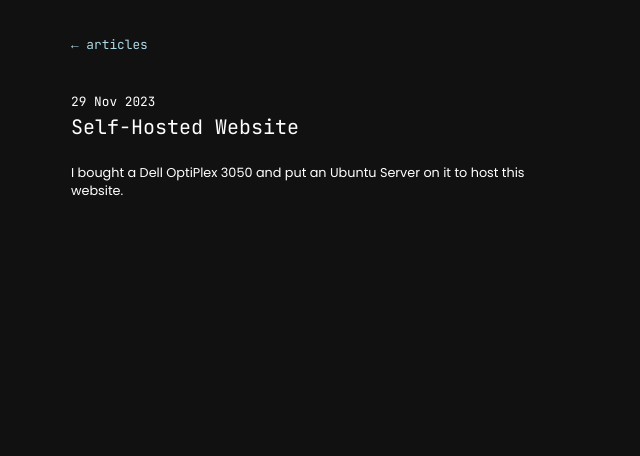
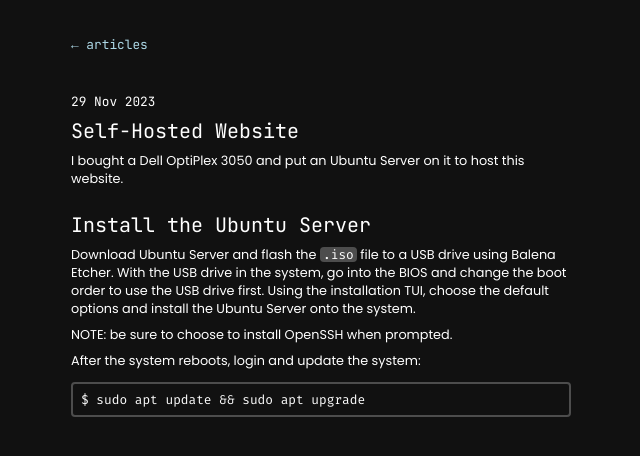
Before and after one commit to davisssamuel/self-hosted-website, a plain HTML site: page templates/self-hosted-website.html in a window 1280 px wide. Shown: the whole page, without its empty margins (319-959 px from the left). Drawn offline with Linux system fonts and the light colour scheme.

Commit message:
began working on article styling

```diff
--- a/static/article.css
+++ b/static/article.css
@@ -1,5 +1,6 @@
 @import url("https://fonts.googleapis.com/css2?family=JetBrains+Mono&display=swap");
 @import url("https://fonts.googleapis.com/css2?family=Poppins&display=swap");
+@import url("https://fonts.googleapis.com/css2?family=Fira+Mono&display=swap");
 
 :root {
   --color-background: #111111;
@@ -23,18 +24,15 @@ body {
   background-color: var(--color-background);
   color: var(--color-primary);
 }
-body > div {
-  max-width: 500px;
+body div {
   display: flex;
   flex-direction: column;
 }
-body > div p {
-  font-family: "Poppins", sans-serif;
+body > div {
+  max-width: 500px;
 }
-body > div > a {
-  /* padding-bottom: 0.5rem; */
-  /* margin-bottom: 1rem; */
-  /* border-bottom: 0.1rem solid var(--color-primary); */
+body > div > div {
+  margin-top: 1rem;
 }
 
 h1,
@@ -46,9 +44,15 @@ a {
   margin: 0.25rem 0;
 }
 
-h1, h2, h3 {
+h1,
+h2,
+h3 {
+  font-size: 1.25rem;
   font-weight: 400;
-  font-size: 1.25rem;
+}
+
+p {
+  font-family: "Poppins", sans-serif;
 }
 
 p,
@@ -65,9 +69,31 @@ a:hover {
   color: var(--color-hover);
 }
 
+code {
+  font-family: "Fira Mono", monospace;
+  font-size: 0.8rem;
+
+  padding: 0 0.2rem;
+  border-radius: 0.25rem;
+  background-color: rgba(255, 255, 255, 0.25);
+}
+pre {
+  display: flex;
+  margin: 0.5rem 0;
+}
+pre > code::before {
+  content: "$ ";
+}
+pre > code {
+  flex: 1;
+  padding: 0.5rem;
+  border: 2px solid rgba(255, 255, 255, 0.25);
+  background-color: transparent;
+}
+
 #title {
-  margin: 2rem 0 1rem;
+  margin-top: 2rem;
 }
-#title > p {
+#title > p:first-child {
   font-family: "JetBrains Mono", monospace;
 }
--- a/static/index.css
+++ b/static/index.css
@@ -18,7 +18,7 @@ body {
 body {
   display: flex;
   justify-content: center;
-  padding: 1em;
+  padding: 1rem;
 
   background-color: var(--color-background);
   color: var(--color-primary);
@@ -38,7 +38,9 @@ a {
   margin: 0.25rem 0;
 }
 
-h1, h2, h3 {
+h1,
+h2,
+h3 {
   font-weight: 400;
   font-size: 1.25rem;
 }
@@ -60,7 +62,7 @@ a:hover {
 #header {
   display: flex;
   justify-content: space-between;
-  margin: 0 1rem;
+  /* margin: 0 1rem; */
   padding: 1rem 0;
 }
 #header > div:nth-child(2) {
@@ -81,7 +83,7 @@ a:hover {
   display: flex;
   flex-direction: column;
   margin: 0;
-  padding: 1rem;
+  padding: 1rem 0;
   color: var(--color-primary);
 }
 #articles > a > p:nth-child(3) {
@@ -90,17 +92,6 @@ a:hover {
   white-space: nowrap;
   text-overflow: ellipsis;
   overflow: hidden;
-}
-#articles > p {
-  margin: 0 1rem;
-  /* padding-bottom: 0.5rem; */
-  /* margin: 0 1rem 1rem; */
-  /* border-bottom: 0.1rem solid var(--color-primary); */
-}
-#articles > a:hover {
-  /* box-shadow: inset 0 0 0 2px rgba(255, 255, 255, 0.07); */
-  /* box-shadow: inset 0 0 0 2px var(--color-secondary); */
-  /* color: var(--color-secondary); */
 }
 
 @media (max-aspect-ratio: 1/1) or (min-aspect-ratio: 3/4) {
--- a/templates/self-hosted-website.html
+++ b/templates/self-hosted-website.html
@@ -14,8 +14,19 @@
       <div id="title">
         <p>29 Nov 2023</p>
         <h1>Self-Hosted Website</h1>
+        <p>I bought a Dell OptiPlex 3050 and put an Ubuntu Server on it to host this website.</p>
       </div>
-      <p>I bought a Dell OptiPlex 3050 and put an Ubuntu Server on it to host this website.</p>
+      <div>
+        <h1>Install the Ubuntu Server</h1>
+        <p>
+          Download Ubuntu Server and flash the <code>.iso</code> file to a USB drive using Balena Etcher. With the USB drive in the system, go into the
+          BIOS and change the boot order to use the USB drive first. Using the installation TUI, choose the default options and install the Ubuntu
+          Server onto the system.
+        </p>
+        <p>NOTE: be sure to choose to install OpenSSH when prompted.</p>
+        <p>After the system reboots, login and update the system:</p>
+        <pre><code>sudo apt update && sudo apt upgrade</code></pre>
+      </div>
     </div>
   </body>
 </html>
```
Also changed, not shown: templates/routing-with-go.html (added, +21 -0 lines), 1 other file.
